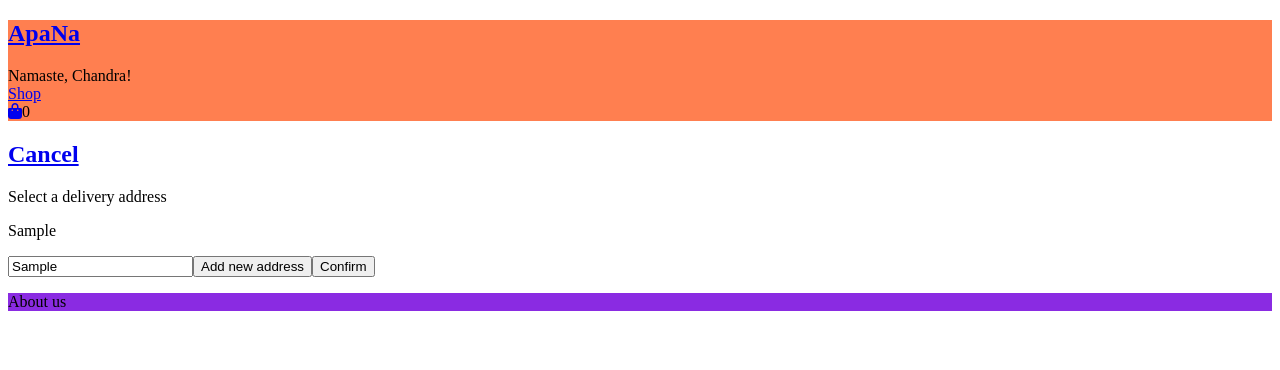
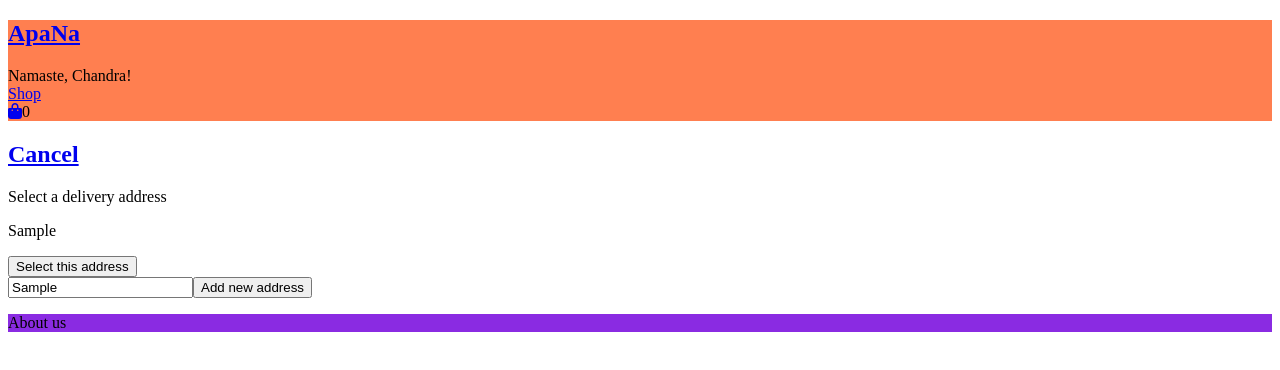
Before and after one commit to CodeSurfer3022/Shopping-cart, a React (Create React App) app: page /buy in a window 1280 px wide. Both pictures are taken after typing "Sample" into the empty fields and a click on the button "Add new address". Shown: the top 370 px of the page. Built offline with nearby package versions, Linux system fonts and the light colour scheme.

Commit message:
Functionality to add addresses

```diff
--- a/src/Components/main components/Buy.js
+++ b/src/Components/main components/Buy.js
@@ -3,34 +3,46 @@ import {Link} from "react-router-dom";
 import AddressCard from "../render components/AddressCard";
 
 function Buy(props) {
-  const [addresses, setAddress] = useState([]);
+  const [addresses, setAddresses] = useState([]);
+  const [address, setAddress] = useState('');
+
   const addressFormRef = useRef();
 
-  const addressCards = addresses.map((address, index) =>
-    <AddressCard key={index} address={address}/>)
+  const selectAddress = (event) => {
+    event.preventDefault();
+    const div = event.target.parentNode;
+    const address = div.querySelector('.address').textContent;
+    setAddress(address);
+  }
 
-  const handleSubmit = (event) => {
+  const addAddress = (event) => {
     event.preventDefault();
     const address = addressFormRef.current.address.value;
-    setAddress((prevAddress) => {
+    setAddresses((prevAddress) => {
       return [...prevAddress, address];
     });
-    // props.clearCart();
   }
+
+  const addressCards = addresses.map((address, index) =>
+    <AddressCard
+      key={index}
+      index={index}
+      address={address}
+      selectAddress={selectAddress}
+    />)
 
   return (
     <div>
       <Link to="/cart">
         <h2>Cancel</h2>
       </Link>
-      <form onSubmit={handleSubmit} name="addressForm" ref={addressFormRef}>
+      <form name="addressForm" ref={addressFormRef}>
         <p>Select a delivery address</p>
         {addressCards}
         <label>
           <input name="address" placeholder="Enter your address"/>
         </label>
-        <button>Add new address</button>
-        <button>Confirm</button>
+        <button onClick={addAddress}>Add new address</button>
       </form>
     </div>
   )
--- a/src/Components/render components/AddressCard.js
+++ b/src/Components/render components/AddressCard.js
@@ -3,7 +3,8 @@ import React from "react";
 function AddressCard(props) {
   return(
     <div>
-      <p>{props.address}</p>
+      <p className="address">{props.address}</p>
+      <button onClick={props.selectAddress}>Select this address</button>
     </div>
   )
 }
```
